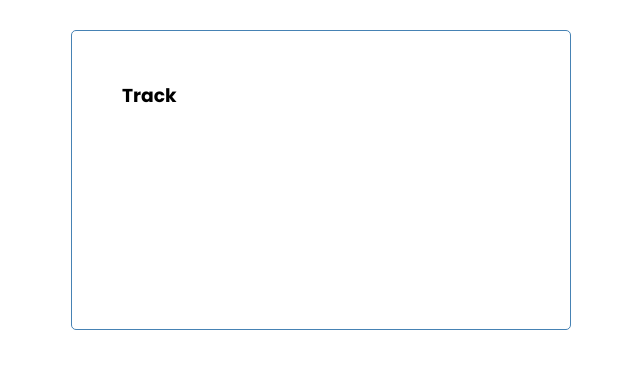
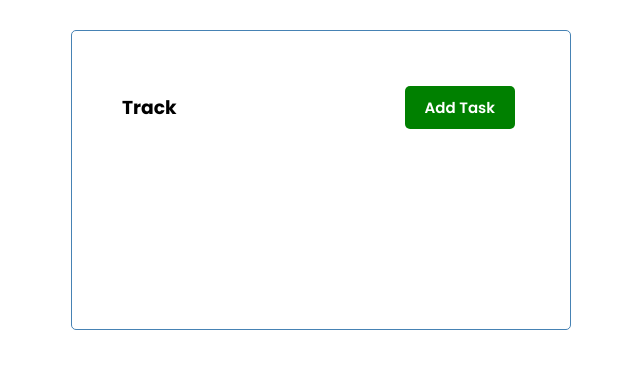
Before and after one commit to Farrux4401/vuejs-task-project, a Vue app: page / in a window 1280 px wide. Shown: the top 368 px of the page, without its empty margins (319-959 px from the left). Built offline with nearby package versions, Linux system fonts and the light colour scheme.

Commit message:
example with props and button

```diff
--- a/src/components/Button.vue
+++ b/src/components/Button.vue
@@ -1,8 +1,21 @@
- <template></template>
+ <template>
+  <button @click="onClick()" :style="{ background: color }" class="btn">
+    {{ text }}
+  </button>
+</template>
 
 
  <script>
 export default {
   name: "Button",
+  props: {
+    text: String,
+    color: String,
+  },
+  methods: {
+    onClick() {
+      console.log("Click");
+    },
+  },
 };
 </script>
--- a/src/components/Header.vue
+++ b/src/components/Header.vue
@@ -1,14 +1,20 @@
 <template>
   <header>
     <h3>{{ title }}</h3>
+    <Button text="Add Task" color="green" />
   </header>
 </template>
 
 <script>
+import Button from "./Button";
+
 export default {
   name: "Header",
   props: {
     title: String,
+  },
+  components: {
+    Button,
   },
 };
 </script>
```
